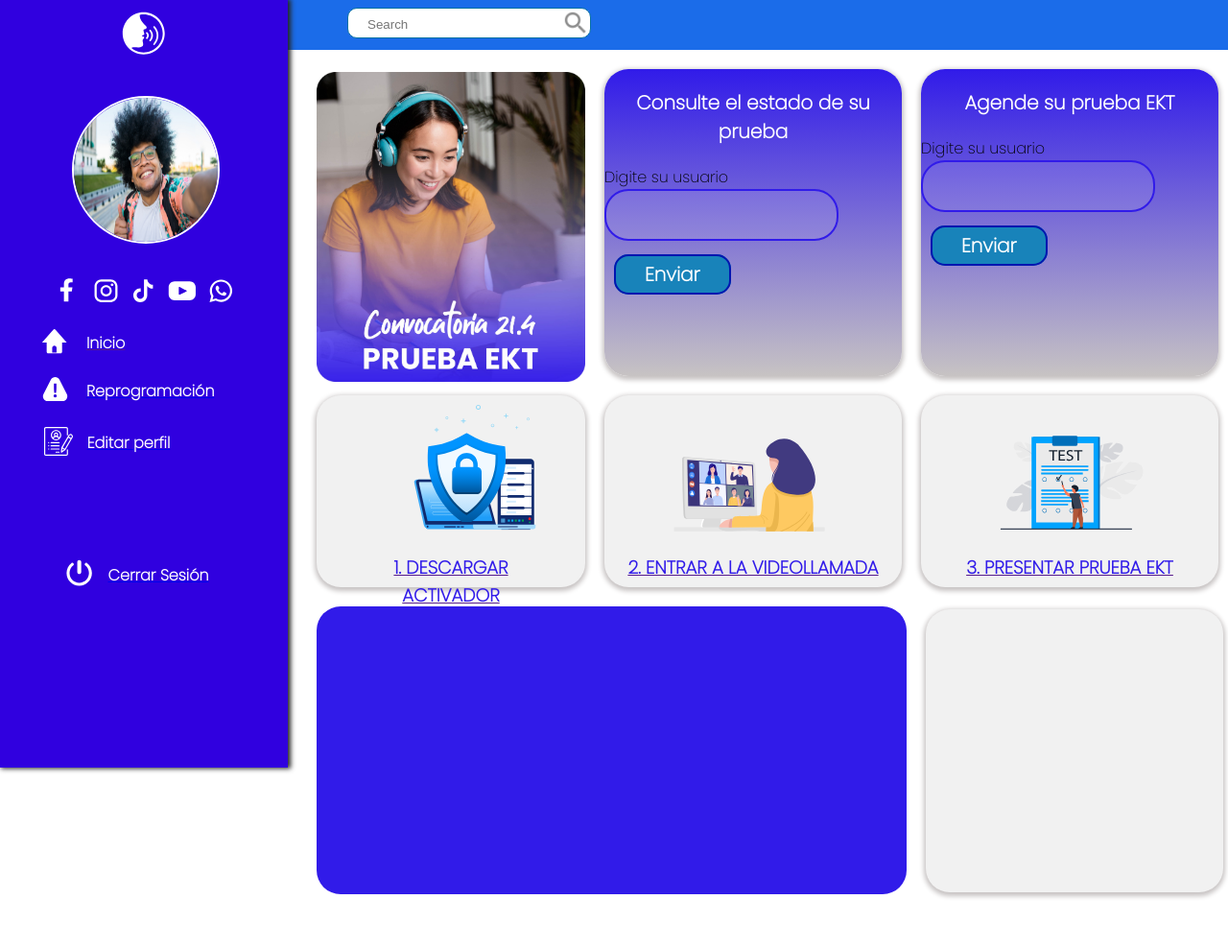
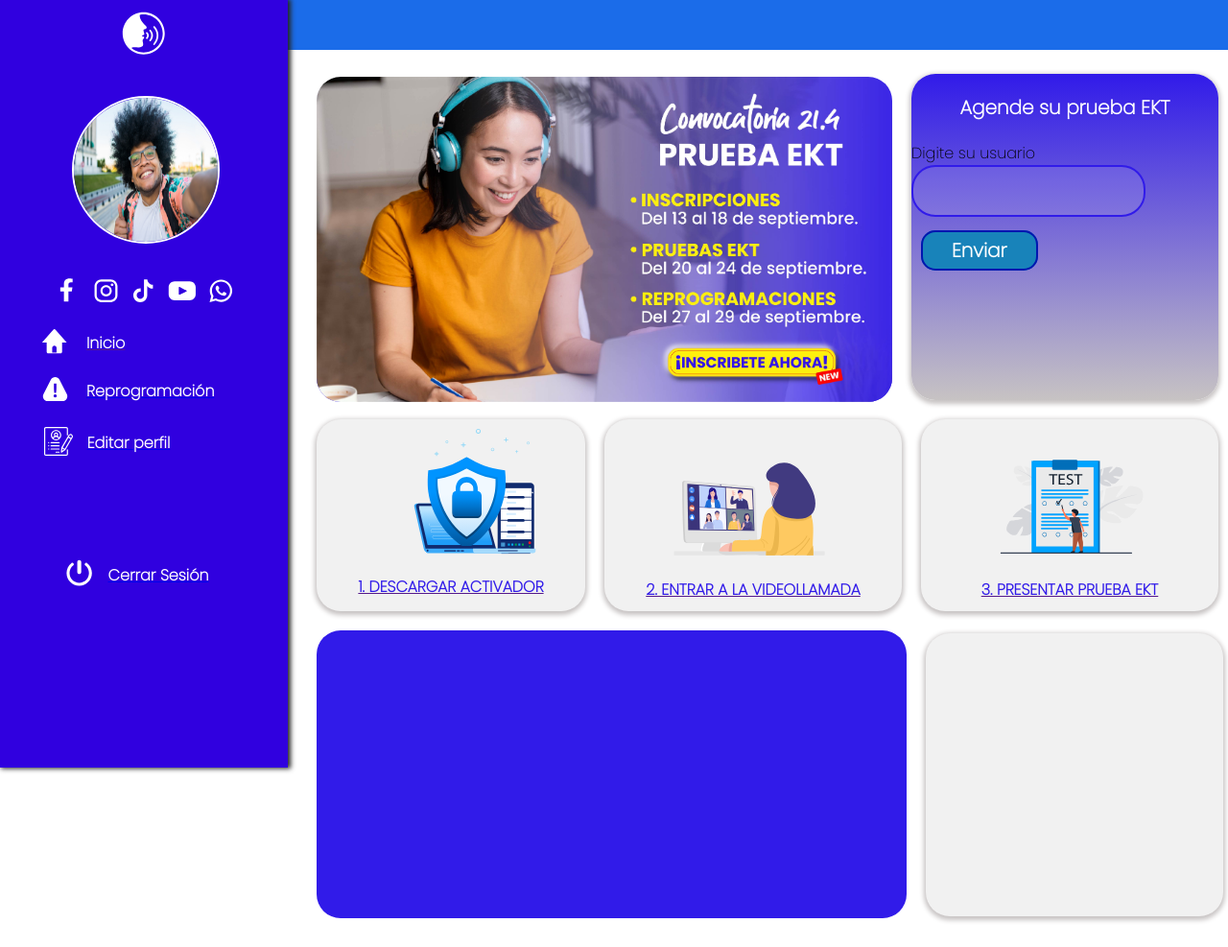
Before and after one commit to Devipt-leiner/DASHBOARD-EKT, a plain HTML site: page index.html in a window 1280 px wide. Shown: the top 987 px of the page at 96% size. Before the commit the page ends 962 px from the top, so only its background shows below. Drawn offline with Linux system fonts and the light colour scheme.

Commit message:
agregando imagen pruebas ekt

```diff
--- a/css/estilos.css
+++ b/css/estilos.css
@@ -111,40 +111,7 @@ body {
   margin-top: -18px;
   right: 50px;
 }
-.header__input-icono {
-  background-image: url('success.png');
-  background-repeat: no-repeat;
-  background-position: 0px center;
-  background-size: 20px;
-  margin-top: 26px;
-  margin-left: 62px;
-  display: flex;
-  align-items: left;
-  width: 250px;
-  padding-left: 2px;
-  height: 30px;
-  border: 1px solid rgba(9, 113, 163, 1);
-  border-radius: 10px;
-  background-color: #ffffff;
-}
-.header__input-icono input {
-  width: 190px;
-  height: 15px;
-  margin-top: 7px;
-  margin-left: 15px;
-  border: 1px solid white;
-}
-.search-icon {
-  opacity: 0.45;
-  margin-left: 10px;
-}
 
-.header__input-icono input:focus {
-  outline: none;
-}
-.header__section{
-  margin-left: 300px;
-}
 /* end header */
 .container{
   display: flex;
@@ -167,30 +134,25 @@ body {
   font-family: 'Poppins', sans-serif;
 }
 .container2__prueba{
-  width: 280px;
+  width: 600px;
   height: 300px;
   background: linear-gradient( white,rgb(49,27,233));
   border-radius: 25px;
   margin-right: 20px;
-  margin-top: -5px;
+  margin-bottom: 20px;
 }
-.container2__registro{
+.container2__prueba--imagen{
+  border-radius: 25px;
+  background: linear-gradient( white,rgb(49,27,233));
+}
+
+
+.container2__consulta{
+  width: 320px;
+  height: 340px;
   background: linear-gradient(rgb(49,27,233), #c7c3c3);
   border-radius: 25px;
-  box-shadow: 0px 2px 5px 2px #c7c3c3;
-  justify-content: center;
-  height: 320px;
-  margin-top: 10px;
-  margin-right: 20px;
-  display: flex;
-  width: 310px;
-}
-.container2__consulta{
-  width: 310px;
-  height: 320px;
-  background: linear-gradient(rgb(49,27,233), #c7c3c3);
-  border-radius: 25px;
-  margin-top: 10px;
+  margin-top: 15px;
   box-shadow: 0px 2px 5px 2px #c7c3c3;
   justify-content: center;
   display: flex;
@@ -243,19 +205,23 @@ body {
   display: grid;
 }
 .container2__titulo_1{
+  font-size: medium;
+  width: 100%;
   text-align: center;
-  margin-top: -2px;
+  margin-top: -5px;
   margin-bottom: 10px;
   color: rgb(49, 27, 233);
   text-decoration: none;
 }
 .container2__titulo_2{
+  font-size: medium;
   text-align: center;
   margin-top: -5px;
   color: rgb(49, 27, 233);
   text-decoration: none;
 }
 .container2__titulo_3{
+  font-size: medium;
   text-align: center;
   margin-top: -5px;
   color: rgb(49, 27, 233);
--- a/index.html
+++ b/index.html
@@ -11,14 +11,6 @@
   <body>
     <!-- header -->
     <header class="header">
-      <div class="header__input-icono">
-        <input type="text" placeholder="Search">
-        <div class="search-icon">
-          <a href="#">
-            <img src="./assets/images/lupa.png" alt="" width="30px">
-          </a>
-        </div>
-      </div>
     </header>
     <!-- contenedor -->
     <section class="container">
@@ -92,16 +84,16 @@
       </aside>
       <section class="container2">
         <div class="container2__prueba">
-          <img src="./assets/images/banner-07.jpg" alt="" width="100%">
+          <img  class="container2__prueba--imagen" src="./assets/images/PRUEBAS EKT-07.jpg" alt="" width="100%">
         </div>
-        <div class="container2__registro">
+        <!-- <div class="container2__registro">
           <div class="formulario1">
             <h1 class="formulario1__titulo">Consulte el estado de su prueba</h1>
             <label for="">Digite su usuario</label>
             <input  class="input" type="text" placeholder="">
             <br>
             <a  class="formulario1__boton" href="#">Enviar</a>
-          </div>
+          </div> -->
         </div>
         <div class="container2__consulta">
           <div class="formulario2">
```
Also changed, not shown: assets/images/CONVOCATORIA CERRADA-12.jpg (added), assets/images/PRUEBAS EKT-07.jpg (added).
